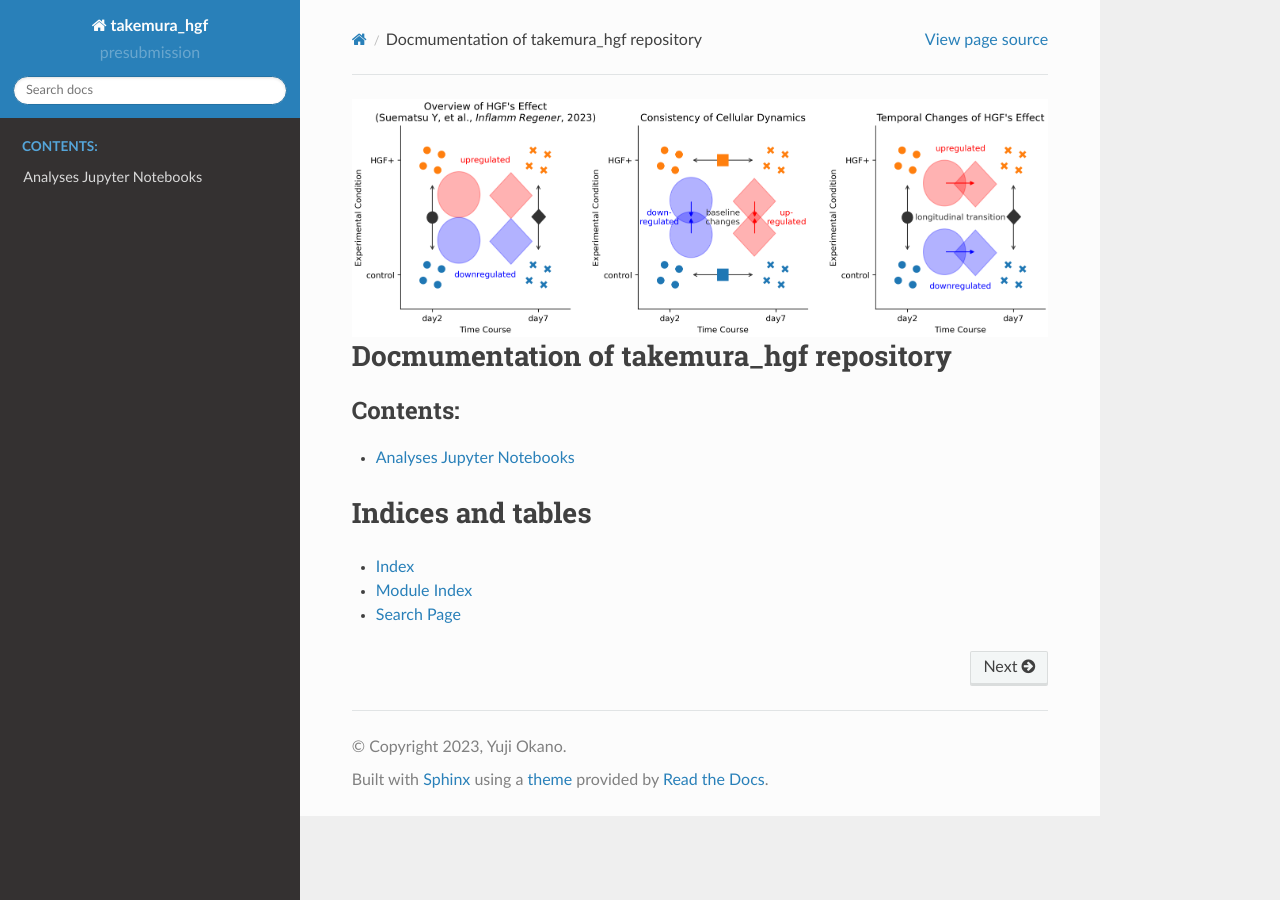
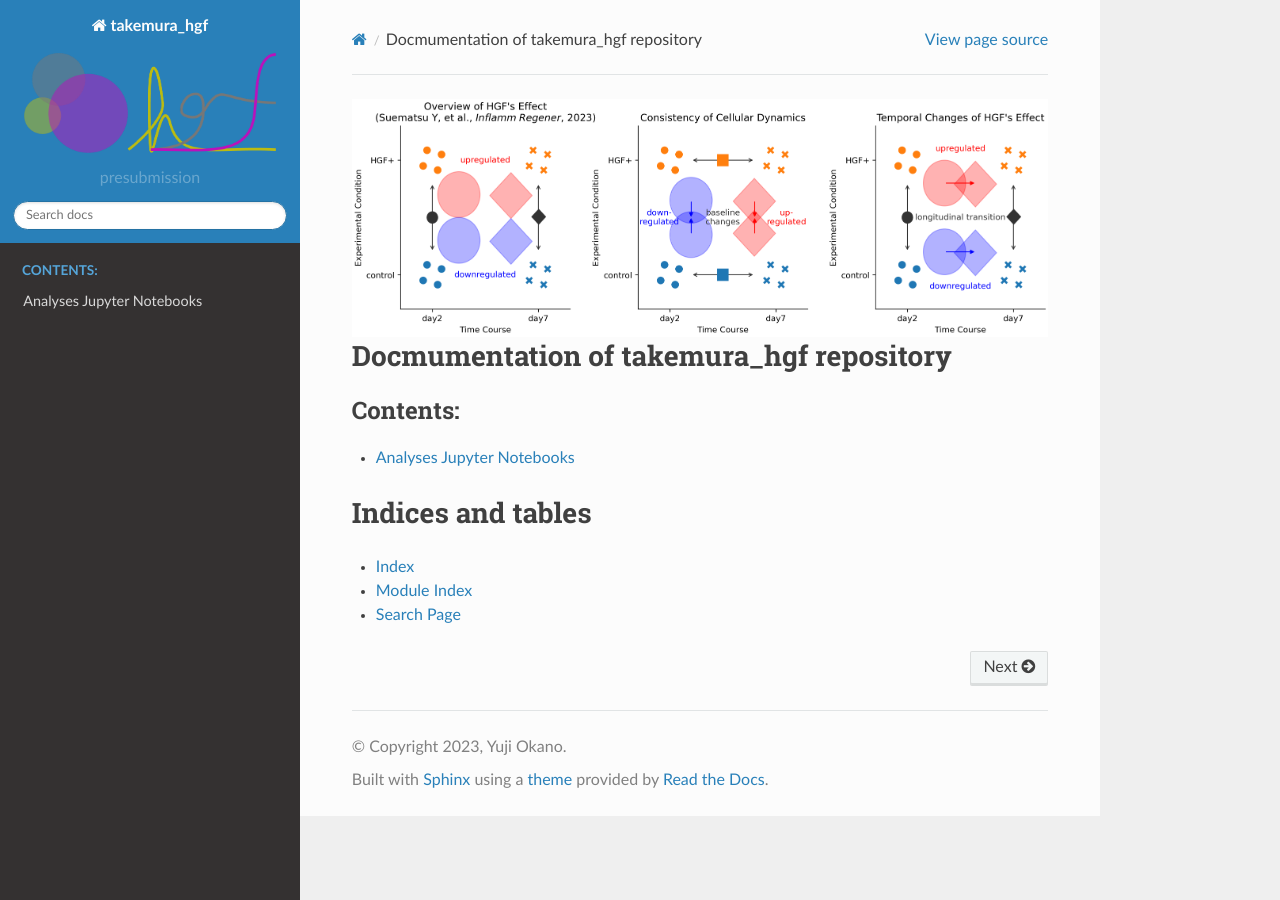
Before and after one commit to yo-aka-gene/takemura_hgf, a Sphinx documentation site: the page built from docs/index.rst, in a window 1280 px wide. Built offline with Sphinx 7.4.7 and the Read the Docs theme 2.0.0, drawn with Linux system fonts in a browser that asks for light colours.

Commit message:
:books::art: add horizontal logo

```diff
--- a/docs/conf.py
+++ b/docs/conf.py
@@ -34,6 +34,7 @@ exclude_patterns = ['_build', 'Thumbs.db', '.DS_Store']
 html_theme = 'sphinx_rtd_theme'
 html_static_path = ['_static']
 htmlhelp_basename = 'takemura_hgf_doc'
+html_logo = "_static/horizontal_logo.png"
 master_doc = 'index'
 latex_documents = [
     (master_doc, 'takemurahgf.tex',
```
Also changed, not shown: docs/_static/horizontal_logo.png (added).
